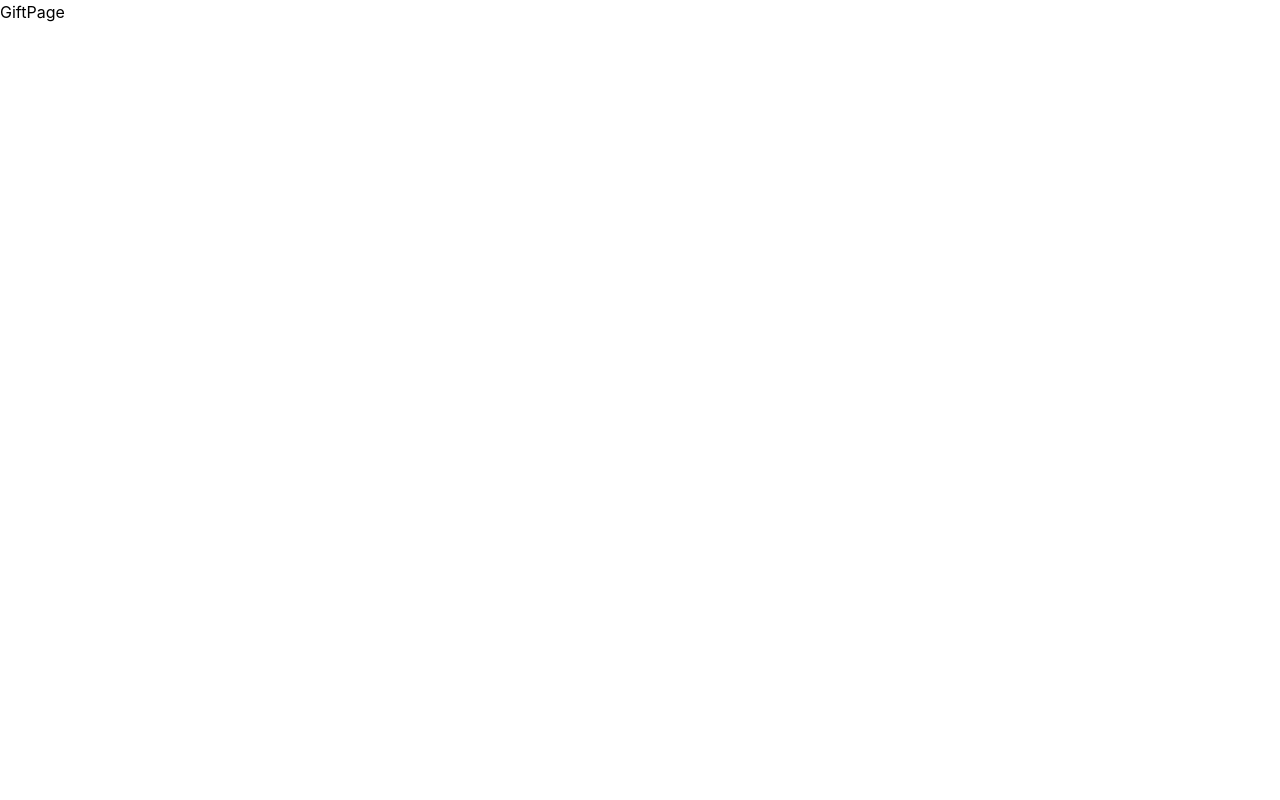
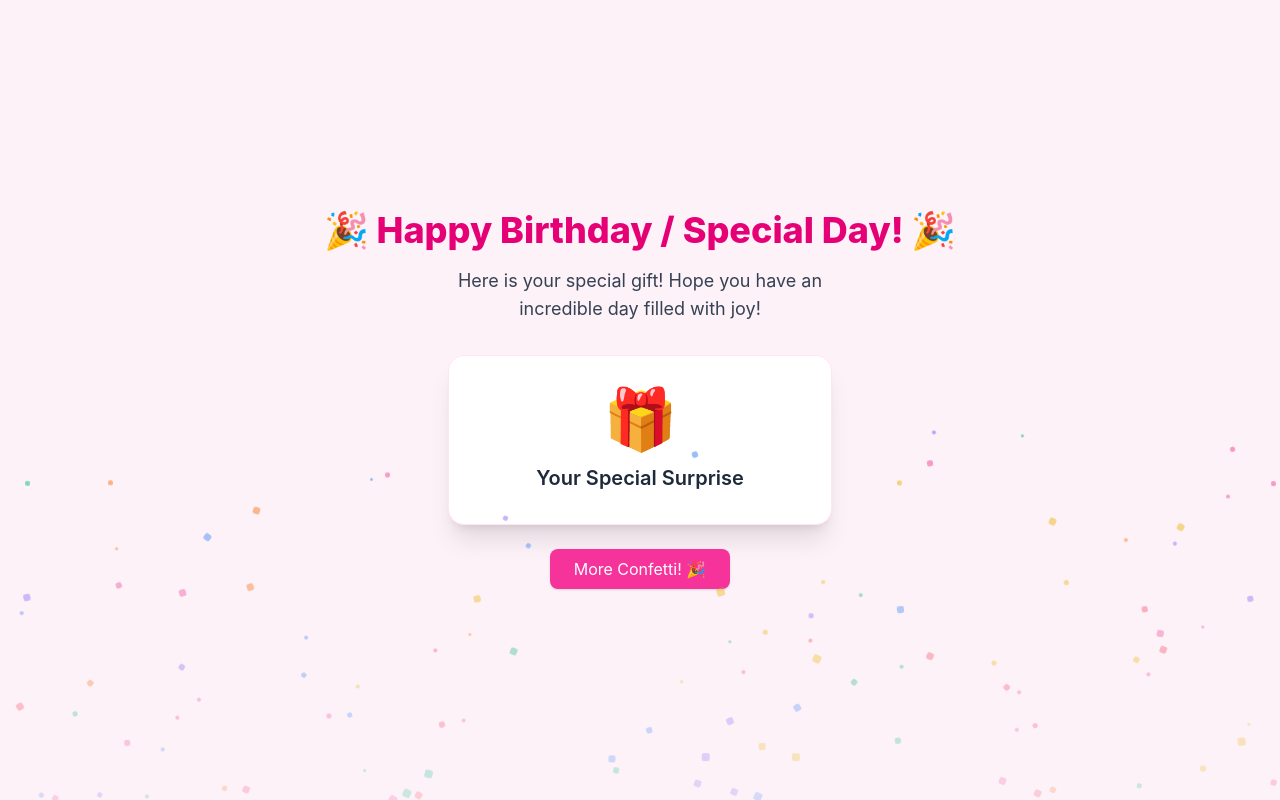
Before and after one commit to CamrynBowWow/happy_birthday_app, a React (Vite) app: page /gift in a window 1280 px wide. Built offline with nearby package versions, Linux system fonts and the light colour scheme.

Commit message:
Confetti coming down on gift page.

```diff
--- /dev/null
+++ b/src/components/CustomConfetti.tsx
@@ -0,0 +1,50 @@
+import { useState } from 'react';
+
+interface Particle {
+	id: number;
+	left: string;
+	color: string;
+	size: string;
+	duration: string;
+	delay: string;
+	shape: 'circle' | 'square';
+}
+
+const COLORS = ['#f43f5e', '#ec4899', '#8b5cf6', '#3b82f6', '#10b981', '#eab308', '#f97316'];
+
+function generateParticles(count: number): Particle[] {
+	return Array.from({ length: count }).map((_, index) => ({
+		id: index,
+		left: `${Math.random() * 100}%`,
+		color: COLORS[Math.floor(Math.random() * COLORS.length)],
+		size: `${Math.random() * 5 + 3}px`,
+		duration: `${Math.random() * 4.5 + 2}s`,
+		delay: `${Math.random() * 4}s`,
+		shape: 'square',
+	}));
+}
+
+export default function CustomConfetti({ count = 80 }: { count?: number }) {
+	const [particles] = useState<Particle[]>(() => generateParticles(count));
+
+	return (
+		<div className='fixed inset-0 pointer-events-none overflow-hidden z-50'>
+			{particles.map((p) => (
+				<div
+					key={p.id}
+					className='absolute animate-confetti'
+					style={{
+						left: p.left,
+						top: '-20px',
+						width: p.size,
+						height: p.size,
+						backgroundColor: p.color,
+						borderRadius: p.shape === 'circle' ? '50%' : '2px',
+						animationDuration: p.duration,
+						animationDelay: p.delay,
+					}}
+				/>
+			))}
+		</div>
+	);
+}
--- a/src/index.css
+++ b/src/index.css
@@ -1 +1,18 @@
 @import 'tailwindcss';
+
+@keyframes confetti-fall {
+	0% {
+		transform: translateY(-5vh) rotate(0deg);
+		opacity: 1;
+	}
+	100% {
+		transform: translateY(130vh) rotate(720deg);
+		opacity: 0;
+	}
+}
+
+.animate-confetti {
+	animation-name: confetti-fall;
+	animation-timing-function: cubic-bezier(0.25, 0.46, 0.45, 0.94);
+	animation-fill-mode: forwards;
+}
--- a/src/pages/GiftPage.tsx
+++ b/src/pages/GiftPage.tsx
@@ -1,5 +1,39 @@
-import React from 'react';
+import { useState } from 'react';
+import CustomConfetti from '../components/CustomConfetti';
 
 export default function GiftPage() {
-	return <div>GiftPage</div>;
+	const [confettiKey, setConfettiKey] = useState(0);
+
+	const triggerMoreConfetti = () => {
+		setConfettiKey((prev) => prev + 1);
+	};
+
+	return (
+		<section className='min-h-screen flex flex-col items-center justify-center bg-pink-50 p-6 text-center relative'>
+			{/* Custom pure React confetti */}
+			<CustomConfetti key={confettiKey} count={450} />
+
+			<h1 className='text-4xl font-extrabold text-pink-600 mb-4 animate-bounce'>
+				🎉 Happy Birthday / Special Day! 🎉
+			</h1>
+
+			<p className='text-lg text-gray-700 max-w-md mb-8'>
+				Here is your special gift! Hope you have an incredible day filled with joy!
+			</p>
+
+			<div className='bg-white p-8 rounded-2xl shadow-xl border border-pink-100 max-w-sm w-full mb-6 flex flex-col items-center'>
+				<div className='text-6xl mb-4'>🎁</div>
+				<p className='font-semibold text-gray-800 text-xl'>Your Special Surprise</p>
+			</div>
+
+			<div className='flex gap-4'>
+				<button
+					onClick={triggerMoreConfetti}
+					className='px-6 py-2 bg-pink-500 text-white rounded-lg shadow hover:bg-pink-600 transition cursor-pointer'
+				>
+					More Confetti! 🎉
+				</button>
+			</div>
+		</section>
+	);
 }
```
